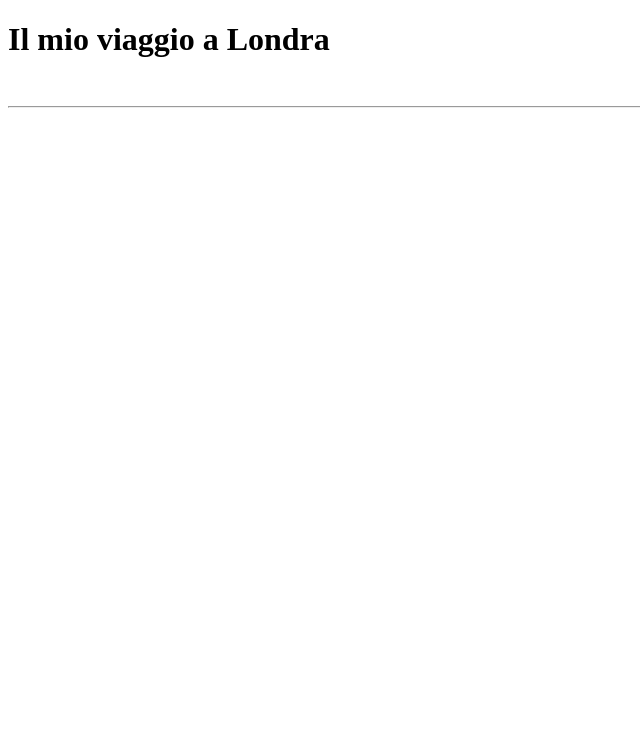
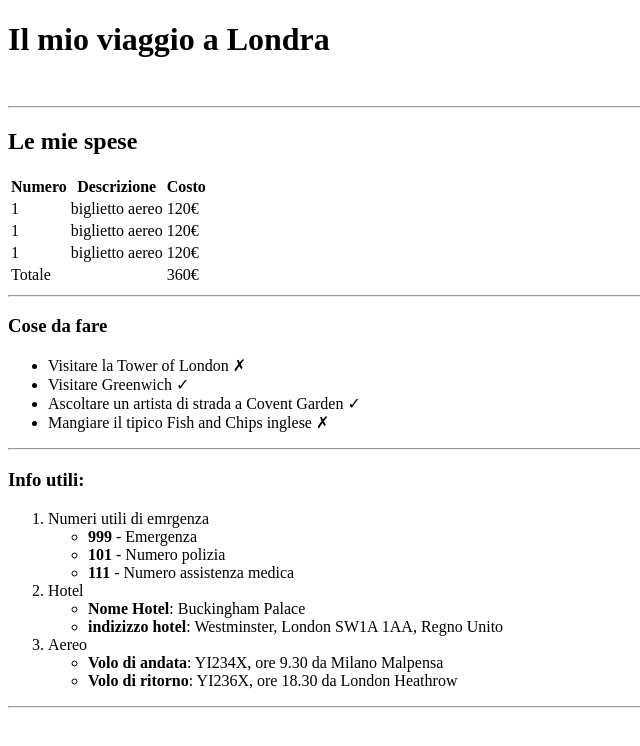
Before and after one commit to Ottavio42/html-london-trip, a plain HTML site: page index.html in a window 1280 px wide. Shown: the whole page, without its empty margins (0-640 px from the left). Drawn offline with Linux system fonts and the light colour scheme.

Commit message:
Fine Main

```diff
--- a/index.html
+++ b/index.html
@@ -18,7 +18,86 @@
     <!-- Qui termina l'intestazione -->
 
     <!-- Qui incomincia il corpo -->
-    <main></main>
+    <main>
+        <section>
+            <h2>Le mie spese</h2>
+        <!-- Inizio Tabella spese -->
+        <table>
+            <thead>
+                <tr>
+                    <th>Numero</th>
+                    <th>Descrizione</th>
+                    <th>Costo</th>
+                </tr>
+            </thead>
+            <tbody>
+                <tr>
+                    <td>1</td>
+                    <td>biglietto aereo</td>
+                    <td>120€</td>
+                </tr>
+                <tr>
+                    <td>1</td>
+                    <td>biglietto aereo</td>
+                    <td>120€</td>
+                </tr>
+                <tr>
+                    <td>1</td>
+                    <td>biglietto aereo</td>
+                    <td>120€</td>
+                </tr>
+            </tbody>
+            <tfoot>
+                <tr>
+                    <td>Totale</td>
+                    <td></td>
+                    <td>360€</td>
+                </tr>
+            </tfoot>
+        </table>
+        <!-- Fine tabella spese -->
+        <hr>
+        </section>
+
+        <section>
+            <!-- Inizio lista delle cose da fare -->
+            <h3>Cose da fare</h3>
+            <ul>
+                <li>Visitare la Tower of London &cross;</li>
+                <li>Visitare Greenwich &checkmark;</li>
+                <li>Ascoltare un artista di strada a Covent Garden &checkmark;</li>
+                <li>Mangiare il tipico Fish and Chips inglese &cross;</li>
+            </ul>
+            <hr>
+            <!-- Fine lista delle cose da fare -->
+        </section>
+        <section>
+            <!-- Inizio delle informazioni -->
+            <h3>Info utili:</h3>
+            <ol>
+                <li>Numeri utili di emrgenza</li>
+                <ul>
+                    <li><strong>999</strong> - Emergenza</li>
+                    <li><strong>101</strong> - Numero polizia</li>
+                    <li><strong>111</strong> - Numero assistenza medica</li>
+                </ul>
+                <li>Hotel</li>
+                <ul>
+                    <li><strong>Nome Hotel</strong>: Buckingham Palace</li>
+                    <li><strong>indizizzo hotel</strong>: Westminster, London SW1A 1AA, Regno Unito</li>
+                </ul>
+                <li>Aereo</li>
+                <ul>
+                    <li><strong>Volo di andata</strong>: YI234X, ore 9.30 da Milano Malpensa</li>
+                    <li><strong>Volo di ritorno</strong>: YI236X, ore 18.30 da London Heathrow </li>
+                </ul>
+            </ol>
+            <hr>
+            <!-- Fine delle informazioni -->
+        </section>
+
+
+    </main>
     <!-- Qui termina il corpo -->
 
     <!-- Qui incomincia il piè di pagina -->
```
